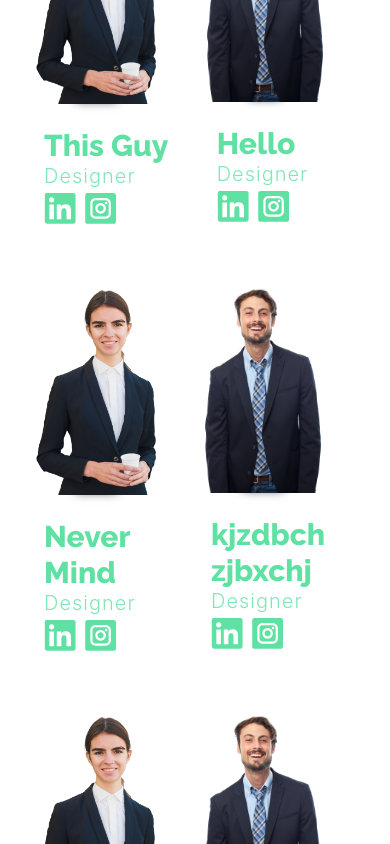
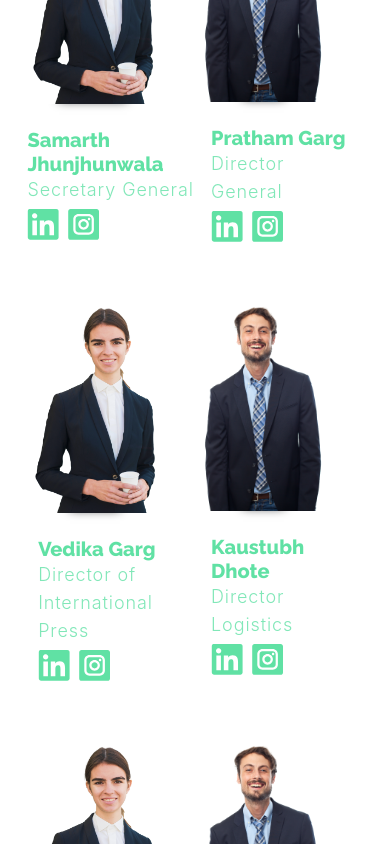
Before and after one commit to maydayv7/mun, a React (Vite) app in the folder MUN_IITG_2024/: page /AboutUs in a window 390 px wide. Shown: the part 3060-3904 px from the top of the page. Built offline with nearby package versions, Linux system fonts and the light colour scheme; a web font is replaced by a local one.

Commit message:
About Us changes

```diff
--- a/MUN_IITG_2024/src/components/aboutUs/details.jsx
+++ b/MUN_IITG_2024/src/components/aboutUs/details.jsx
@@ -4,8 +4,8 @@
 const Details = ({name,position,socialMedia}) => {
     return (
         <div className="text-left ml-2 mt-4 overflow-hidden w-full mr-10">
-            <p className="text-3xl font-extrabold font-raleway m-0 text-[#60E1A4] hyphens-auto">{name}</p>
-            <p className="text-xl text-grey font-light tracking-wider m-0 text-[#60e1a5ca] hyphens-auto">{position}</p>
+            <p className="text-xl lg:text-3xl font-extrabold font-raleway m-0 text-[#60E1A4] hyphens-auto">{name}</p>
+            <p className="text-lg lg:text-xl text-grey font-light tracking-wider m-0 text-[#60e1a5ca] hyphens-auto">{position}</p>
             <p className='m-0 mt-1'>
                 <a className='mr-2' href={`${socialMedia.linkedin}`} target='_blank'><img className='w-8' src={linkedinLogo} alt="linkedinLogo" /></a>
                 <a className='mr-2' href={`${socialMedia.instagram}`} target='_blank'><img className='w-8' src={instaLogo} alt="instagramLogo" /></a>
--- a/MUN_IITG_2024/src/components/aboutUs/meetTheTeam.jsx
+++ b/MUN_IITG_2024/src/components/aboutUs/meetTheTeam.jsx
@@ -5,10 +5,10 @@
 
 const MeetTheTeam = () => {
     const team = [
-        ['This Guy', 'Designer',{linkedin:'https://www.linkedin.com/',instagram:'https://www.instagram.com/'},secyImg],
-        ['Hello', 'Designer',{linkedin:'https://www.linkedin.com/',instagram:'https://www.instagram.com/'},man],
-        ['Never Mind','Designer',{linkedin:'https://www.linkedin.com/',instagram:'https://www.instagram.com/'}, secyImg],
-        ['kjzdbch zjbxchj','Designer',{linkedin:'https://www.linkedin.com/',instagram:'https://www.instagram.com/'}, man],
+        ['Samarth Jhunjhunwala', 'Secretary General',{linkedin:'https://www.linkedin.com/in/samarth-jhunjhunwala/',instagram:'https://www.instagram.com/'},secyImg],
+        ['Pratham Garg', 'Director General',{linkedin:'https://www.linkedin.com/in/pratham-garg2728/',instagram:'https://www.instagram.com/prathamm2728?igsh=MWFwZ3RxMmYyd2kyMQ=='},man],
+        ['Vedika Garg','Director of International Press',{linkedin:'https://www.linkedin.com/',instagram:'https://www.instagram.com/confusion.o_o?igsh=eG1zcno3bjhpeTBx'}, secyImg],
+        ['Kaustubh Dhote','Director Logistics',{linkedin:'https://www.linkedin.com/',instagram:'https://www.instagram.com/kaus_theta_/?utm_source=qr&r=nametag'}, man],
         ['kjbxchzvx hzbc','Designer',{linkedin:'https://www.linkedin.com/',instagram:'https://www.instagram.com/'}, secyImg],
         ['kjbcxhbzjab jiabc','Designer',{linkedin:'https://www.linkedin.com/',instagram:'https://www.instagram.com/'}, man],
         ['kajbsibs akjbcnansjc','Designer',{linkedin:'https://www.linkedin.com/',instagram:'https://www.instagram.com/'}, secyImg],
```
